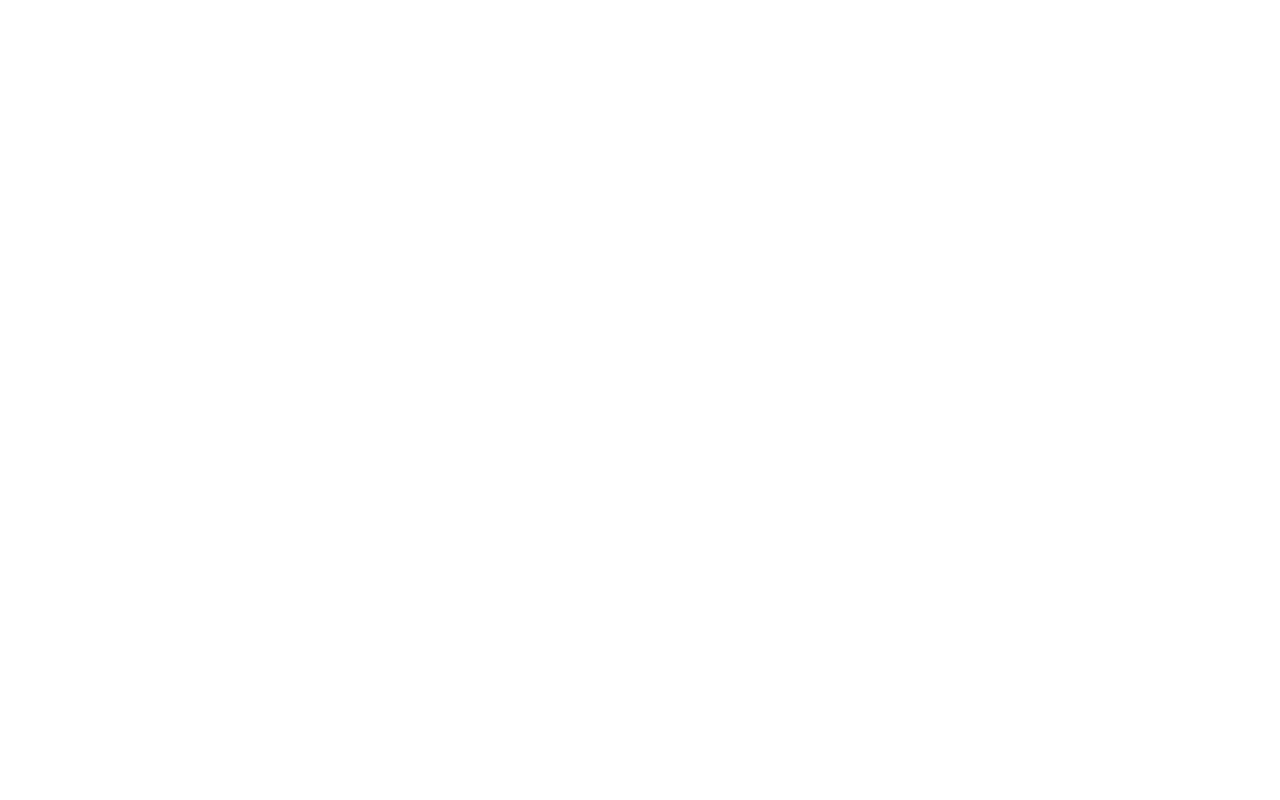
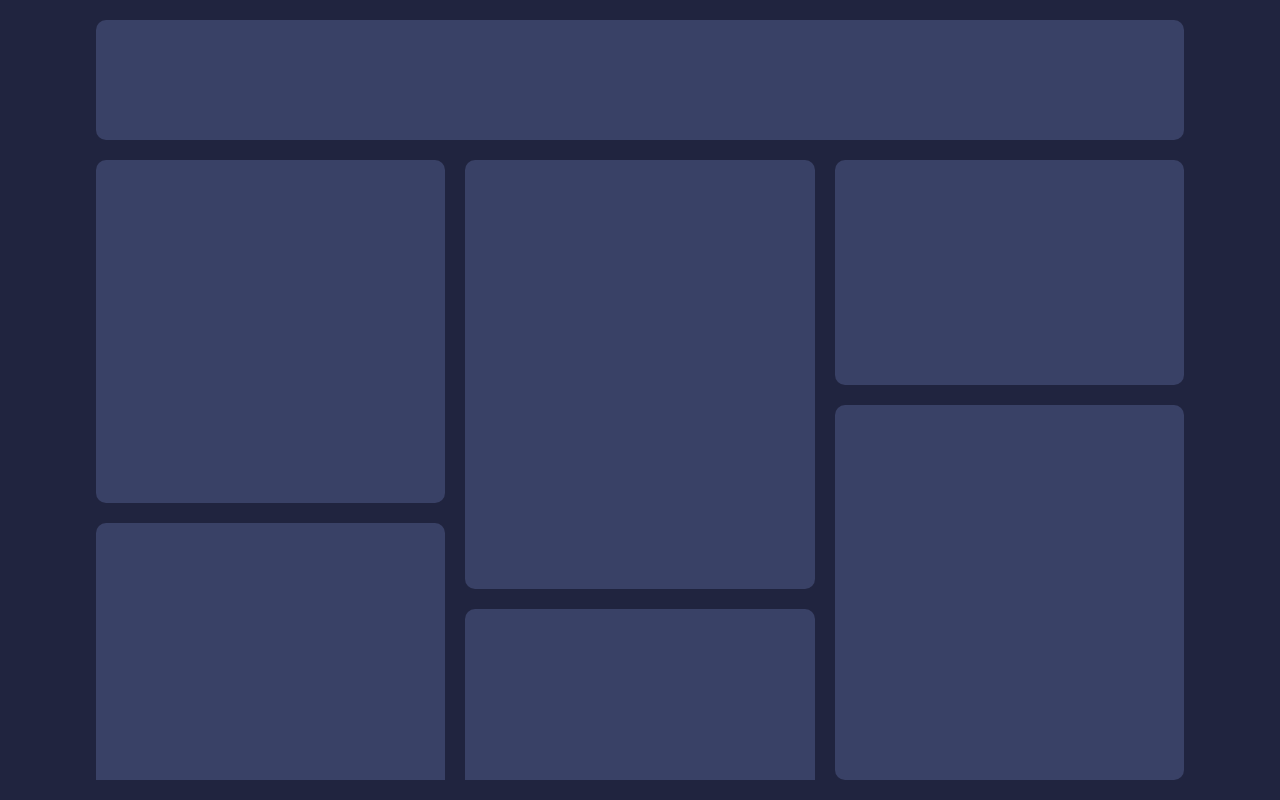
Before and after one commit to Topilov-Webbrain-FirstMonth/lesson7-homework, a plain HTML site: page index3.html in a window 1280 px wide. Drawn offline with Linux system fonts and the light colour scheme.

Commit message:
all are completed

```diff
--- a/index3.html
+++ b/index3.html
@@ -11,7 +11,23 @@
 
 <body>
 
-
+    <div class="container">
+        <div class="top"></div>
+        <div class="bottom">
+            <div class="column">
+                <div class="left-top"></div>
+                <div class="left-bottom"></div>
+            </div>
+            <div class="column">
+                <div class="center-top"></div>
+                <div class="center-bottom"></div>
+            </div>
+            <div class="column">
+                <div class="right-top"></div>
+                <div class="right-bottom"></div>
+            </div>
+        </div>
+    </div>
 
 </body>
 
--- a/styles/index3.css
+++ b/styles/index3.css
@@ -0,0 +1,78 @@
+* {
+    margin: 0;
+    box-sizing: border-box;
+}
+
+html {
+    height: 100%;
+}
+
+body {
+    height: 100%;
+    background-color: #20243F;
+    padding: 20px 0;
+}
+
+.container {
+    height: 100%;
+    width: 85%;
+    margin: 0 auto;
+    display: flex;
+    flex-direction: column;
+    gap: 20px;
+}
+
+.top {
+    flex-grow: 1;
+    background-color: #394166;
+    border-radius: 10px;
+}
+
+.bottom {
+    flex-grow: 5;
+    display: flex;
+    gap: 20px;
+}
+
+.bottom .column {
+    flex-grow: 1;
+    display: flex;
+    flex-direction: column;
+    gap: 20px;
+}
+
+.bottom .column .left-top {
+    flex-grow: 4;
+    border-radius: 10px;
+    background-color: #394166;
+}
+
+.bottom .column .left-bottom {
+    flex-grow: 3;
+    border-radius: 10px 10px 0 0;
+    background-color: #394166;
+}
+
+.bottom .column .center-top {
+    flex-grow: 5;
+    border-radius: 10px;
+    background-color: #394166;
+}
+
+.bottom .column .center-bottom {
+    flex-grow: 2;
+    border-radius: 10px 10px 0 0;
+    background-color: #394166;
+}
+
+.bottom .column .right-top {
+    flex-grow: 3;
+    border-radius: 10px;
+    background-color: #394166;
+}
+
+.bottom .column .right-bottom {
+    flex-grow: 5;
+    border-radius: 10px;
+    background-color: #394166;
+}
```
